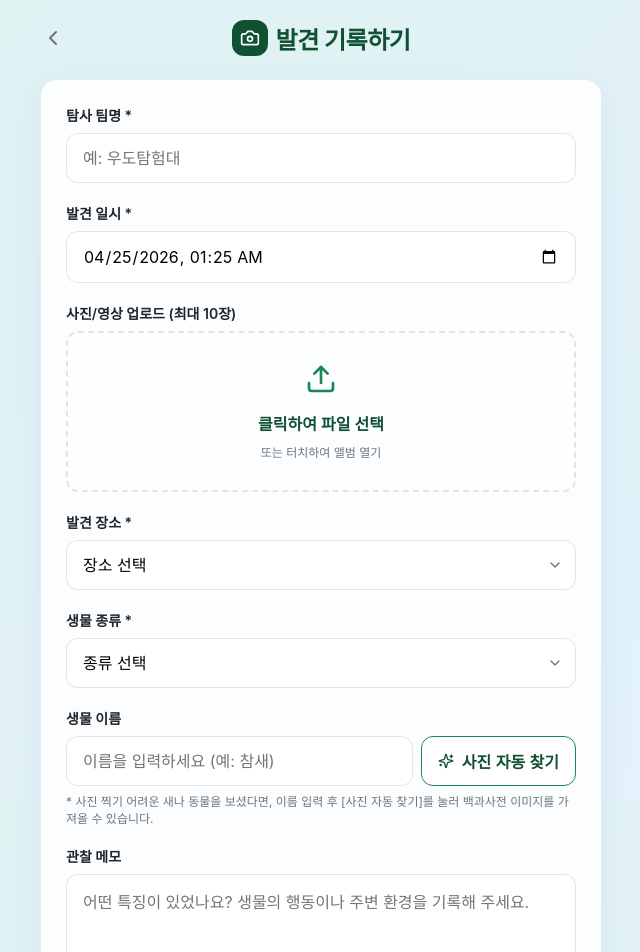
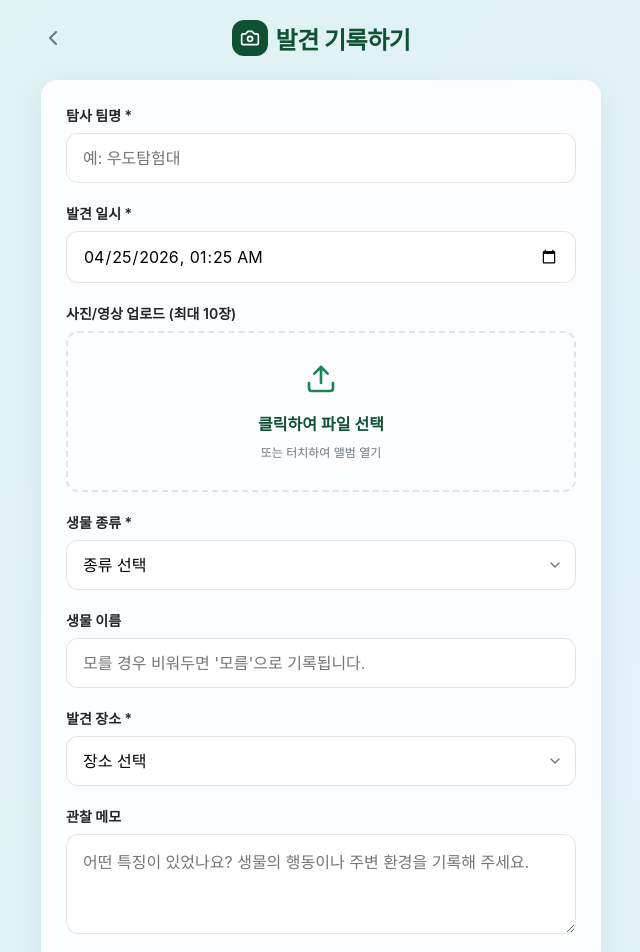
Before and after one commit to netstrolling/eco-explorer, a Next.js app: page /submit in a window 1280 px wide. Shown: the top 952 px of the page, without its empty margins (319-959 px from the left). Built offline with nearby package versions, Linux system fonts and the light colour scheme; a web font is replaced by a local one.

Commit message:
feat: Restrict wiki search to birds and reorder form fields

```diff
--- a/app/submit/page.tsx
+++ b/app/submit/page.tsx
@@ -142,13 +142,19 @@ export default function SubmitPage() {
 
       // 2. Submit data
       const teamName = formData.get('teamName') as string;
+
+      let finalMemo = formData.get('memo') as string || '';
+      if (wikiImageUrl) {
+        finalMemo += finalMemo ? '\n\n(사진 출처: 위키백과)' : '(사진 출처: 위키백과)';
+      }
+
       const data = {
         teamName,
         dateTime: formData.get('dateTime'),
         location: formData.get('location'),
         category: formData.get('category'),
         name: formData.get('name') || '모름',
-        memo: formData.get('memo'),
+        memo: finalMemo,
         mediaUrls,
         lat: gpsLat,
         lng: gpsLng
@@ -272,16 +278,6 @@ export default function SubmitPage() {
           </div>
 
           <div className="form-group">
-            <label className="form-label">발견 장소 *</label>
-            <select name="location" className="form-control" required value={autoLocation} onChange={e => setAutoLocation(e.target.value)}>
-              <option value="">장소 선택</option>
-              {LOCATIONS.map(loc => (
-                <option key={loc} value={loc}>{loc}</option>
-              ))}
-            </select>
-          </div>
-
-          <div className="form-group">
             <label className="form-label">생물 종류 *</label>
             <select name="category" className="form-control" required value={autoCategory} onChange={e => setAutoCategory(e.target.value)}>
               <option value="">종류 선택</option>
@@ -294,7 +290,8 @@ export default function SubmitPage() {
           <div className="form-group">
             <label className="form-label">생물 이름</label>
             <div style={{ display: 'flex', gap: '8px' }}>
-              <input type="text" name="name" className="form-control" placeholder="이름을 입력하세요 (예: 참새)" value={autoName} onChange={e => setAutoName(e.target.value)} style={{ flex: 1 }} />
+              <input type="text" name="name" className="form-control" placeholder="모를 경우 비워두면 '모름'으로 기록됩니다." value={autoName} onChange={e => setAutoName(e.target.value)} style={{ flex: 1 }} />
+              {autoCategory === '조류' && (
                 <button
                   type="button"
                   onClick={searchWikipediaImage}
@@ -305,10 +302,23 @@ export default function SubmitPage() {
                   {isSearchingWiki ? <Loader2 size={16} className="animate-spin" /> : <Sparkles size={16} />}
                   사진 자동 찾기
                 </button>
+              )}
             </div>
+            {autoCategory === '조류' && (
               <div style={{ fontSize: '12px', color: 'var(--text-muted)', marginTop: '6px' }}>
-              * 사진 찍기 어려운 새나 동물을 보셨다면, 이름 입력 후 [사진 자동 찾기]를 눌러 백과사전 이미지를 가져올 수 있습니다.
+                * 사진 찍기 어려운 새소리를 들으셨다면, 이름 입력 후 [사진 자동 찾기]를 눌러 이미지를 가져올 수 있습니다.
               </div>
+            )}
+          </div>
+
+          <div className="form-group">
+            <label className="form-label">발견 장소 *</label>
+            <select name="location" className="form-control" required value={autoLocation} onChange={e => setAutoLocation(e.target.value)}>
+              <option value="">장소 선택</option>
+              {LOCATIONS.map(loc => (
+                <option key={loc} value={loc}>{loc}</option>
+              ))}
+            </select>
           </div>
 
           <div className="form-group">
```
Lines whose indentation alone changed are shown as unchanged.
